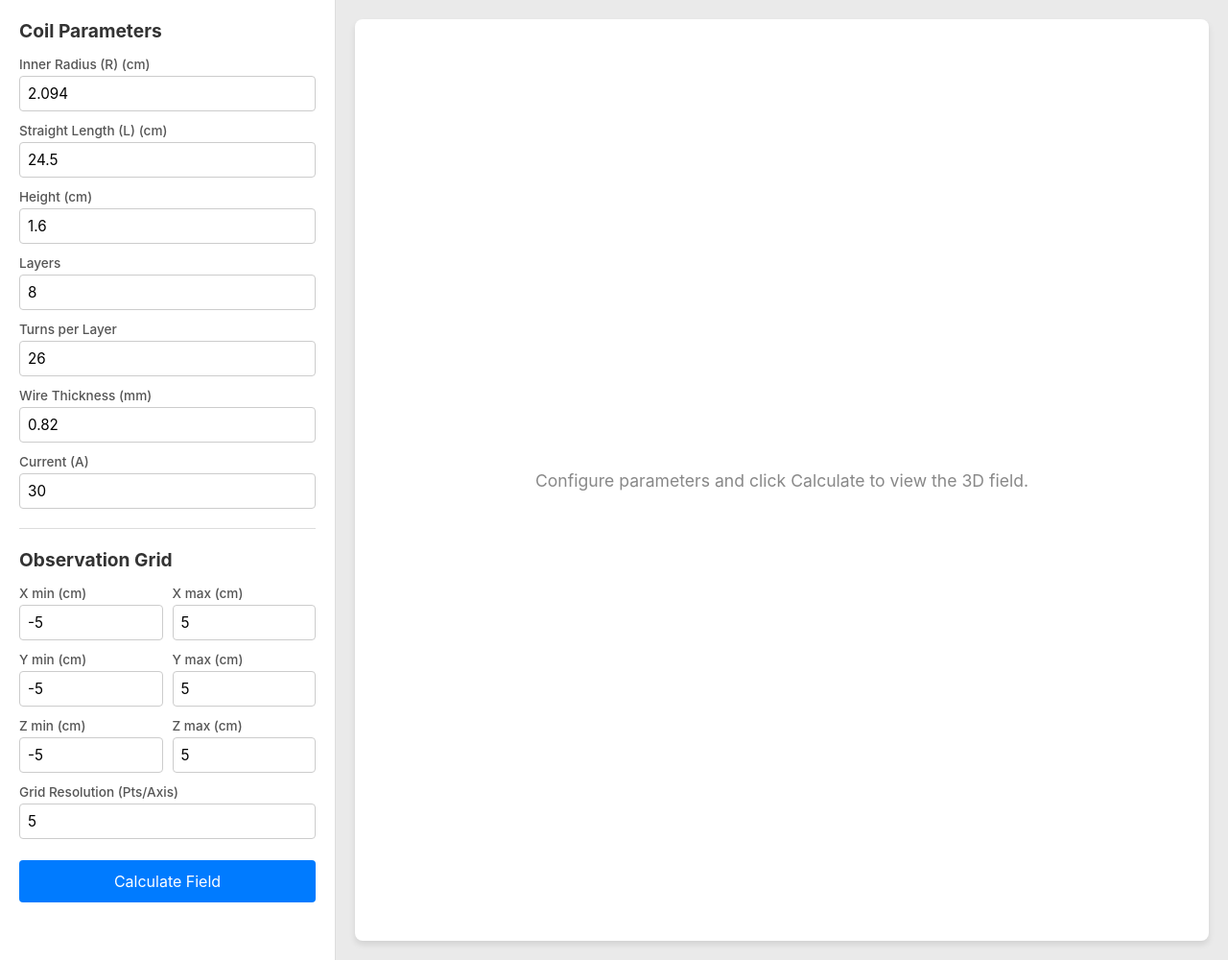
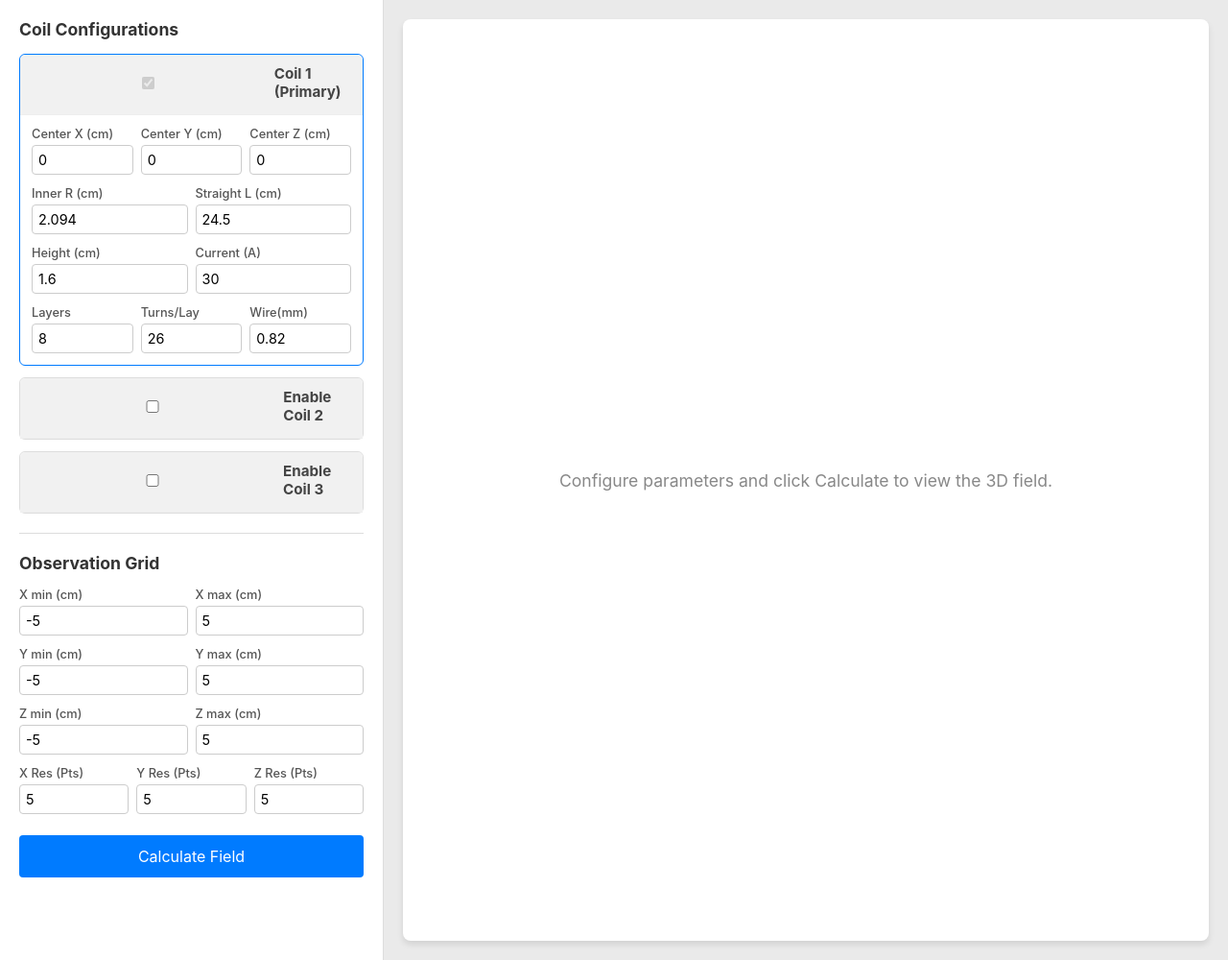
Before and after one commit to ChrisBastajian/Human_Sized_MPI, a Flask app: page / in a window 1280 px wide. Shown: the whole page at 96% size. Run offline with Flask 3, Linux system fonts and the light colour scheme; some libraries are stand-ins or nearby versions.

Commit message:
added multiple coils

```diff
--- a/Biot_Savart_Simulations/Main Simulator/app.py
+++ b/Biot_Savart_Simulations/Main Simulator/app.py
@@ -50,11 +50,13 @@ def biot_savart_vectorized(path_func, dpath_func, s_vals, obs):
     return (mu0 / (4 * np.pi)) * B
 
 
-def B_racetrack_vectorized(x, y, z, coil_z, L, R, N, I):
+def B_racetrack_vectorized(x, y, z, cx, cy, cz, coil_z, L, R, N, I):
     s_total = 2 * np.pi * R + 2 * L
     s_vals = np.linspace(0, s_total, N)
 
-    obs = np.array([x, y, z - coil_z])
+    # Offset observation point by both global coil position and local turn layer height
+    obs = np.array([x - cx, y - cy, z - cz - coil_z])
+
     B = biot_savart_vectorized(lambda s: racetrack_path(s, L, R),
                                lambda s: racetrack_dpath(s, L, R),
                                s_vals, obs)
@@ -70,31 +72,18 @@ def index():
 def calculate():
     data = request.json
 
-    # Coil Parameters (Directly using R and L)
-    R_inner = float(data['R']) * 1e-2
-    L_straight = float(data['L']) * 1e-2
-    height = float(data['height']) * 1e-2
-    num_layers = int(data['num_layers'])
-    num_turns = int(data['num_turns'])
-    wire_thick = float(data['wire_thickness']) * 1e-3
-    current = float(data['current'])
+    # Grid Parameters
+    grid = data['grid']
+    x_min, x_max = float(grid['x_min']) * 1e-2, float(grid['x_max']) * 1e-2
+    y_min, y_max = float(grid['y_min']) * 1e-2, float(grid['y_max']) * 1e-2
+    z_min, z_max = float(grid['z_min']) * 1e-2, float(grid['z_max']) * 1e-2
+    x_res, y_res, z_res = int(grid['x_res']), int(grid['y_res']), int(grid['z_res'])
 
-    # Grid Parameters
-    x_min, x_max = float(data['x_min']) * 1e-2, float(data['x_max']) * 1e-2
-    y_min, y_max = float(data['y_min']) * 1e-2, float(data['y_max']) * 1e-2
-    z_min, z_max = float(data['z_min']) * 1e-2, float(data['z_max']) * 1e-2
-    grid_res = int(data['grid_res'])
-
-    # Derived Arrays
-    radii = np.linspace(R_inner, R_inner + wire_thick * (num_layers - 1), num_layers)
-    z_thickness = height / num_turns
-    z_positions = np.arange(0, height, z_thickness)
-
-    # 1. Generate 3D Grid Space
+    # 1. Generate 3D Grid Space (Axis specific resolution)
     X, Y, Z = np.meshgrid(
-        np.linspace(x_min, x_max, grid_res),
-        np.linspace(y_min, y_max, grid_res),
-        np.linspace(z_min, z_max, grid_res),
+        np.linspace(x_min, x_max, x_res),
+        np.linspace(y_min, y_max, y_res),
+        np.linspace(z_min, z_max, z_res),
         indexing='ij'
     )
 
@@ -102,41 +91,63 @@ def calculate():
     U, V, W = np.zeros_like(points[:, 0]), np.zeros_like(points[:, 1]), np.zeros_like(points[:, 2])
 
     N_points = 100  # Integration segments per loop
+    coil_paths = []
 
-    # 2. Calculate B-field
-    for i, obs in enumerate(points):
-        B_total = np.zeros(3)
-        for z_pos in z_positions:
-            for radius in radii:
-                B_total += B_racetrack_vectorized(obs[0], obs[1], obs[2], z_pos, L_straight, radius, N_points, current)
-        U[i], V[i], W[i] = B_total[0], B_total[1], B_total[2]
+    # 2. Iterate through all active coils and superimpose B-fields
+    for coil in data['coils']:
+        if not coil['active']:
+            continue
 
-    # 3. Generate Single Continuous Coil Path
-    all_x, all_y, all_z = [], [], []
-    num_pts_per_loop = 100
+        cx, cy, cz = float(coil['cx']) * 1e-2, float(coil['cy']) * 1e-2, float(coil['cz']) * 1e-2
+        R_inner = float(coil['R']) * 1e-2
+        L_straight = float(coil['L']) * 1e-2
+        height = float(coil['height']) * 1e-2
+        num_layers = int(coil['num_layers'])
+        num_turns = int(coil['num_turns'])
+        wire_thick = float(coil['wire_thickness']) * 1e-3
+        current = float(coil['current'])
 
-    for i in range(num_layers):
-        radius = radii[i]
-        s_total = 2 * np.pi * radius + 2 * L_straight
-        s_vals = np.linspace(0, s_total, num_pts_per_loop)
+        radii = np.linspace(R_inner, R_inner + wire_thick * (num_layers - 1), num_layers)
+        z_thickness = height / num_turns
+        z_positions = np.arange(0, height, z_thickness)
 
-        for j in range(num_turns):
-            z_start = z_positions[j]
-            z_vals = z_start + (s_vals / s_total) * z_thickness
-            path = np.array([racetrack_path(s, L_straight, radius) for s in s_vals])
+        # Field calculation for current coil
+        for i, obs in enumerate(points):
+            B_total = np.zeros(3)
+            for z_pos in z_positions:
+                for radius in radii:
+                    B_total += B_racetrack_vectorized(obs[0], obs[1], obs[2], cx, cy, cz, z_pos, L_straight, radius,
+                                                      N_points, current)
+            U[i] += B_total[0]
+            V[i] += B_total[1]
+            W[i] += B_total[2]
 
-            all_x.extend(path[:, 0].tolist())
-            all_y.extend(path[:, 1].tolist())
-            all_z.extend(z_vals.tolist())
+        # Path generation for current coil visualization
+        all_x, all_y, all_z = [], [], []
+        num_pts_per_loop = 100
 
-        if i < num_layers - 1:
-            next_radius = radii[i + 1]
-            # Flyback wire shifting outwards and dropping to z=0
-            all_x.extend([-L_straight / 2, -L_straight / 2])
-            all_y.extend([-next_radius, -next_radius])
-            all_z.extend([height, 0])
+        for i in range(num_layers):
+            radius = radii[i]
+            s_total = 2 * np.pi * radius + 2 * L_straight
+            s_vals = np.linspace(0, s_total, num_pts_per_loop)
 
-    coil_paths = [{'x': all_x, 'y': all_y, 'z': all_z}]
+            for j in range(num_turns):
+                z_start = z_positions[j]
+                z_vals = cz + z_start + (s_vals / s_total) * z_thickness
+                path = np.array([racetrack_path(s, L_straight, radius) for s in s_vals])
+
+                # Offset physical path by global position
+                all_x.extend((path[:, 0] + cx).tolist())
+                all_y.extend((path[:, 1] + cy).tolist())
+                all_z.extend(z_vals.tolist())
+
+            if i < num_layers - 1:
+                next_radius = radii[i + 1]
+                all_x.extend([(-L_straight / 2) + cx, (-L_straight / 2) + cx])
+                all_y.extend([-next_radius + cy, -next_radius + cy])
+                all_z.extend([cz + height, cz])
+
+        coil_paths.append({'x': all_x, 'y': all_y, 'z': all_z, 'name': coil['name']})
 
     return jsonify({
         'grid': {
--- a/Biot_Savart_Simulations/Main Simulator/static/css/style.css
+++ b/Biot_Savart_Simulations/Main Simulator/static/css/style.css
@@ -18,7 +18,7 @@ body {
 }
 
 .sidebar {
-    width: 350px;
+    width: 400px; /* Widened slightly for 3 column grids */
     background-color: #ffffff;
     padding: 20px;
     border-right: 1px solid #ddd;
@@ -27,9 +27,42 @@ body {
 }
 
 .sidebar h2 {
-    font-size: 1.2rem;
+    font-size: 1.1rem;
     margin-bottom: 15px;
     color: #333;
+}
+
+/* Coil Cards Styling */
+.coil-card {
+    border: 1px solid #ddd;
+    border-radius: 6px;
+    margin-bottom: 12px;
+    background-color: #fafafa;
+}
+
+.coil-card.active {
+    border-color: #007bff;
+    background-color: #fff;
+}
+
+.coil-header {
+    padding: 10px;
+    background-color: #f1f1f1;
+    border-bottom: 1px solid #eee;
+    border-radius: 6px 6px 0 0;
+}
+
+.coil-toggle {
+    display: flex;
+    align-items: center;
+    gap: 8px;
+    cursor: pointer;
+    font-size: 0.95rem;
+    color: #444;
+}
+
+.coil-body {
+    padding: 12px 12px 0 12px;
 }
 
 hr {
@@ -44,7 +77,7 @@ hr {
 
 .grid-inputs {
     display: flex;
-    gap: 10px;
+    gap: 8px;
 }
 
 .grid-inputs .form-group {
@@ -53,7 +86,7 @@ hr {
 
 label {
     display: block;
-    font-size: 0.85rem;
+    font-size: 0.8rem;
     margin-bottom: 4px;
     color: #555;
     font-weight: 500;
@@ -61,10 +94,10 @@ label {
 
 input {
     width: 100%;
-    padding: 8px;
+    padding: 6px;
     border: 1px solid #ccc;
     border-radius: 4px;
-    font-size: 0.95rem;
+    font-size: 0.9rem;
 }
 
 button {
@@ -85,7 +118,7 @@ button:hover {
 }
 
 .hidden {
-    display: none;
+    display: none !important;
 }
 
 #loading {
--- a/Biot_Savart_Simulations/Main Simulator/static/js/main.js
+++ b/Biot_Savart_Simulations/Main Simulator/static/js/main.js
@@ -1,3 +1,18 @@
+// Toggle UI logic for Coil cards
+function toggleCoilBody(coilNum) {
+    const isActive = document.getElementById(`c${coilNum}_active`).checked;
+    const body = document.getElementById(`c${coilNum}_body`);
+    const card = document.getElementById(`coil-card-${coilNum}`);
+
+    if (isActive) {
+        body.classList.remove('hidden');
+        card.classList.add('active');
+    } else {
+        body.classList.add('hidden');
+        card.classList.remove('active');
+    }
+}
+
 document.getElementById('calc-form').addEventListener('submit', async function(e) {
     e.preventDefault();
 
@@ -7,21 +22,40 @@ document.getElementById('calc-form').addEventListener('submit', async function(e
     btn.disabled = true;
     loading.classList.remove('hidden');
 
+    // Gather active coils
+    const coils = [];
+    for (let i = 1; i <= 3; i++) {
+        if (document.getElementById(`c${i}_active`).checked) {
+            coils.push({
+                name: `Coil ${i}`,
+                active: true,
+                cx: document.getElementById(`c${i}_cx`).value,
+                cy: document.getElementById(`c${i}_cy`).value,
+                cz: document.getElementById(`c${i}_cz`).value,
+                R: document.getElementById(`c${i}_r`).value,
+                L: document.getElementById(`c${i}_l`).value,
+                height: document.getElementById(`c${i}_h`).value,
+                current: document.getElementById(`c${i}_i`).value,
+                num_layers: document.getElementById(`c${i}_lay`).value,
+                num_turns: document.getElementById(`c${i}_trn`).value,
+                wire_thickness: document.getElementById(`c${i}_w`).value,
+            });
+        }
+    }
+
     const payload = {
-        R: document.getElementById('r_val').value,
-        L: document.getElementById('l_val').value,
-        height: document.getElementById('height').value,
-        num_layers: document.getElementById('num_layers').value,
-        num_turns: document.getElementById('num_turns').value,
-        wire_thickness: document.getElementById('wire_thickness').value,
-        current: document.getElementById('current').value,
+        coils: coils,
+        grid: {
             x_min: document.getElementById('x_min').value,
             x_max: document.getElementById('x_max').value,
             y_min: document.getElementById('y_min').value,
             y_max: document.getElementById('y_max').value,
             z_min: document.getElementById('z_min').value,
             z_max: document.getElementById('z_max').value,
-        grid_res: document.getElementById('grid_res').value,
+            x_res: document.getElementById('x_res').value,
+            y_res: document.getElementById('y_res').value,
+            z_res: document.getElementById('z_res').value,
+        }
     };
 
     try {
@@ -60,7 +94,6 @@ function renderPlot(data) {
             mags.push(Math.sqrt(u_raw[i]**2 + v_raw[i]**2 + w_raw[i]**2));
         }
 
-        // Find the 95th percentile to use as a visual cap
         let sortedMags = [...mags].sort((a, b) => a - b);
         let p95 = sortedMags[Math.floor(sortedMags.length * 0.95)];
 
@@ -70,7 +103,6 @@ function renderPlot(data) {
             let mag = mags[i];
             let scale = 1;
 
-            // Cap the size to the 95th percentile to prevent vector blow-up
             if (mag > p95 && p95 > 0) {
                 scale = p95 / mag;
             }
@@ -79,7 +111,6 @@ function renderPlot(data) {
             v_vis.push(v_raw[i] * scale);
             w_vis.push(w_raw[i] * scale);
 
-            // Format exact real values for the tooltip
             hover_text.push(
                 `<b>Exact B-Field:</b> ${mag.toExponential(3)} T<br>` +
                 `Bx: ${u_raw[i].toExponential(2)} T<br>` +
@@ -98,33 +129,39 @@ function renderPlot(data) {
             w: w_vis,
             text: hover_text,
             hovertemplate: 'X: %{x:.2f}, Y: %{y:.2f}, Z: %{z:.2f}<br>%{text}<extra></extra>',
-            sizemode: 'scaled', // Dynamically scales to bounding box
-            sizeref: 0.2, // 20% of bounding box
+            sizemode: 'scaled',
+            sizeref: 0.2,
             colorscale: 'Viridis',
-            colorbar: {title: 'Visual B-Field Magnitude'},
+            colorbar: {title: 'Visual B-Field Mag'},
             name: 'B-Field'
         };
         traces.push(coneTrace);
     }
 
-    // 2. Coil Geometry
+    // 2. Coil Geometries
+    const colorPalette = ['#e67e22', '#3498db', '#e74c3c']; // Orange, Blue, Red
     if (data.coil_paths && data.coil_paths.length > 0) {
-        const pathData = data.coil_paths[0];
+        data.coil_paths.forEach((pathData, index) => {
             const lineTrace = {
                 type: 'scatter3d',
                 mode: 'lines',
                 x: pathData.x,
                 y: pathData.y,
                 z: pathData.z,
-            line: { color: 'orange', width: 3, opacity: 0.8 },
-            name: 'Winding',
+                line: {
+                    color: colorPalette[index % colorPalette.length],
+                    width: 3,
+                    opacity: 0.8
+                },
+                name: pathData.name,
                 showlegend: true
             };
             traces.push(lineTrace);
+        });
     }
 
     const layout = {
-        title: '3D Magnetic Field of Racetrack Coil',
+        title: '3D Magnetic Field System Visualization',
         scene: {
             aspectmode: 'data',
             xaxis: {title: 'X (m)'},
--- a/Biot_Savart_Simulations/Main Simulator/templates/index.html
+++ b/Biot_Savart_Simulations/Main Simulator/templates/index.html
@@ -3,42 +3,102 @@
 <head>
     <meta charset="UTF-8">
     <meta name="viewport" content="width=device-width, initial-scale=1.0">
-    <title>Magnetic Field Visualizer</title>
+    <title>Multi-Coil Magnetic Field Visualizer</title>
     <link rel="stylesheet" href="{{ url_for('static', filename='css/style.css') }}">
     <script src="https://cdn.plot.ly/plotly-2.27.0.min.js"></script>
 </head>
 <body>
     <div class="container">
         <aside class="sidebar">
-            <h2>Coil Parameters</h2>
             <form id="calc-form">
-                <div class="form-group">
-                    <label>Inner Radius (R) (cm)</label>
-                    <input type="number" id="r_val" value="2.094" step="any" required>
+
+                <h2>Coil Configurations</h2>
+
+                <div class="coil-card active" id="coil-card-1">
+                    <div class="coil-header">
+                        <label class="coil-toggle">
+                            <input type="checkbox" id="c1_active" checked disabled>
+                            <b>Coil 1 (Primary)</b>
+                        </label>
+                    </div>
+                    <div class="coil-body" id="c1_body">
+                        <div class="grid-inputs">
+                            <div class="form-group"><label>Center X (cm)</label><input type="number" id="c1_cx" value="0" step="any"></div>
+                            <div class="form-group"><label>Center Y (cm)</label><input type="number" id="c1_cy" value="0" step="any"></div>
+                            <div class="form-group"><label>Center Z (cm)</label><input type="number" id="c1_cz" value="0" step="any"></div>
+                        </div>
+                        <div class="grid-inputs">
+                            <div class="form-group"><label>Inner R (cm)</label><input type="number" id="c1_r" value="2.094" step="any"></div>
+                            <div class="form-group"><label>Straight L (cm)</label><input type="number" id="c1_l" value="24.5" step="any"></div>
+                        </div>
+                        <div class="grid-inputs">
+                            <div class="form-group"><label>Height (cm)</label><input type="number" id="c1_h" value="1.6" step="any"></div>
+                            <div class="form-group"><label>Current (A)</label><input type="number" id="c1_i" value="30" step="any"></div>
+                        </div>
+                        <div class="grid-inputs">
+                            <div class="form-group"><label>Layers</label><input type="number" id="c1_lay" value="8" step="1"></div>
+                            <div class="form-group"><label>Turns/Lay</label><input type="number" id="c1_trn" value="26" step="1"></div>
+                            <div class="form-group"><label>Wire(mm)</label><input type="number" id="c1_w" value="0.82" step="any"></div>
+                        </div>
+                    </div>
                 </div>
-                <div class="form-group">
-                    <label>Straight Length (L) (cm)</label>
-                    <input type="number" id="l_val" value="24.5" step="any" required>
+
+                <div class="coil-card" id="coil-card-2">
+                    <div class="coil-header">
+                        <label class="coil-toggle">
+                            <input type="checkbox" id="c2_active" onchange="toggleCoilBody(2)">
+                            <b>Enable Coil 2</b>
+                        </label>
+                    </div>
+                    <div class="coil-body hidden" id="c2_body">
+                        <div class="grid-inputs">
+                            <div class="form-group"><label>Center X (cm)</label><input type="number" id="c2_cx" value="0" step="any"></div>
+                            <div class="form-group"><label>Center Y (cm)</label><input type="number" id="c2_cy" value="2" step="any"></div>
+                            <div class="form-group"><label>Center Z (cm)</label><input type="number" id="c2_cz" value="-1" step="any"></div>
+                        </div>
+                        <div class="grid-inputs">
+                            <div class="form-group"><label>Inner R (cm)</label><input type="number" id="c2_r" value="2.094" step="any"></div>
+                            <div class="form-group"><label>Straight L (cm)</label><input type="number" id="c2_l" value="24.5" step="any"></div>
+                        </div>
+                        <div class="grid-inputs">
+                            <div class="form-group"><label>Height (cm)</label><input type="number" id="c2_h" value="1.6" step="any"></div>
+                            <div class="form-group"><label>Current (A)</label><input type="number" id="c2_i" value="30" step="any"></div>
+                        </div>
+                        <div class="grid-inputs">
+                            <div class="form-group"><label>Layers</label><input type="number" id="c2_lay" value="8" step="1"></div>
+                            <div class="form-group"><label>Turns/Lay</label><input type="number" id="c2_trn" value="26" step="1"></div>
+                            <div class="form-group"><label>Wire(mm)</label><input type="number" id="c2_w" value="0.82" step="any"></div>
+                        </div>
+                    </div>
                 </div>
-                <div class="form-group">
-                    <label>Height (cm)</label>
-                    <input type="number" id="height" value="1.6" step="any" required>
-                </div>
-                <div class="form-group">
-                    <label>Layers</label>
-                    <input type="number" id="num_layers" value="8" step="1" required>
-                </div>
-                <div class="form-group">
-                    <label>Turns per Layer</label>
-                    <input type="number" id="num_turns" value="26" step="1" required>
-                </div>
-                <div class="form-group">
-                    <label>Wire Thickness (mm)</label>
-                    <input type="number" id="wire_thickness" value="0.82" step="any" required>
-                </div>
-                <div class="form-group">
-                    <label>Current (A)</label>
-                    <input type="number" id="current" value="30" step="any" required>
+
+                <div class="coil-card" id="coil-card-3">
+                    <div class="coil-header">
+                        <label class="coil-toggle">
+                            <input type="checkbox" id="c3_active" onchange="toggleCoilBody(3)">
+                            <b>Enable Coil 3</b>
+                        </label>
+                    </div>
+                    <div class="coil-body hidden" id="c3_body">
+                        <div class="grid-inputs">
+                            <div class="form-group"><label>Center X (cm)</label><input type="number" id="c3_cx" value="0" step="any"></div>
+                            <div class="form-group"><label>Center Y (cm)</label><input type="number" id="c3_cy" value="-2" step="any"></div>
+                            <div class="form-group"><label>Center Z (cm)</label><input type="number" id="c3_cz" value="-1" step="any"></div>
+                        </div>
+                        <div class="grid-inputs">
+                            <div class="form-group"><label>Inner R (cm)</label><input type="number" id="c3_r" value="2.094" step="any"></div>
+                            <div class="form-group"><label>Straight L (cm)</label><input type="number" id="c3_l" value="24.5" step="any"></div>
+                        </div>
+                        <div class="grid-inputs">
+                            <div class="form-group"><label>Height (cm)</label><input type="number" id="c3_h" value="1.6" step="any"></div>
+                            <div class="form-group"><label>Current (A)</label><input type="number" id="c3_i" value="30" step="any"></div>
+                        </div>
+                        <div class="grid-inputs">
+                            <div class="form-group"><label>Layers</label><input type="number" id="c3_lay" value="8" step="1"></div>
+                            <div class="form-group"><label>Turns/Lay</label><input type="number" id="c3_trn" value="26" step="1"></div>
+                            <div class="form-group"><label>Wire(mm)</label><input type="number" id="c3_w" value="0.82" step="any"></div>
+                        </div>
+                    </div>
                 </div>
 
                 <hr>
@@ -57,13 +117,14 @@
                     <div class="form-group"><label>Z max (cm)</label><input type="number" id="z_max" value="5" step="any"></div>
                 </div>
 
-                <div class="form-group">
-                    <label>Grid Resolution (Pts/Axis)</label>
-                    <input type="number" id="grid_res" value="5" min="2" max="15" title="Keep low to reduce compute time" required>
+                <div class="grid-inputs">
+                    <div class="form-group"><label>X Res (Pts)</label><input type="number" id="x_res" value="5" min="1" step="1"></div>
+                    <div class="form-group"><label>Y Res (Pts)</label><input type="number" id="y_res" value="5" min="1" step="1"></div>
+                    <div class="form-group"><label>Z Res (Pts)</label><input type="number" id="z_res" value="5" min="1" step="1"></div>
                 </div>
 
                 <button type="submit" id="submit-btn">Calculate Field</button>
-                <div id="loading" class="hidden">Computing... (This may take a moment)</div>
+                <div id="loading" class="hidden">Computing Multiple Coils...</div>
             </form>
         </aside>
 
```
Lines whose indentation alone changed are shown as unchanged.
